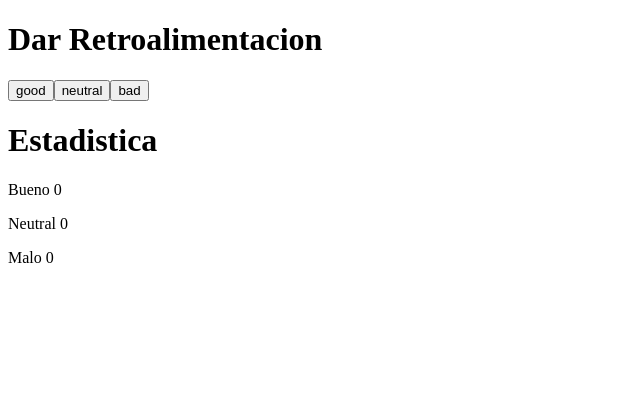
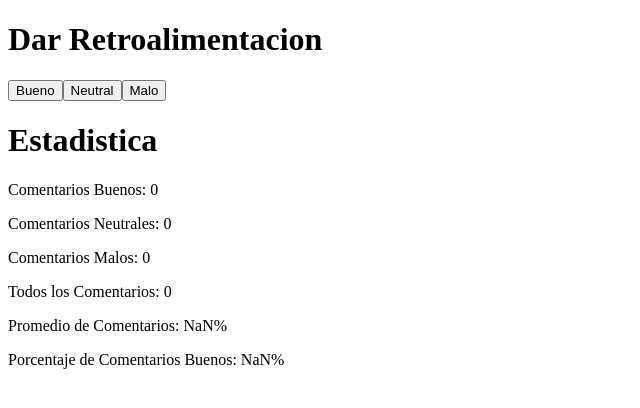
Before and after one commit to facusardi/desarrollo-we-practica, a React (Vite) app in the folder Part 1/Unicafe/: page / in a window 1280 px wide. Shown: the top 408 px of the page, without its empty margins (0-640 px from the left). Built offline with nearby package versions, Linux system fonts and the light colour scheme.

Commit message:
Ejercicio 1.7 Finalizado

```diff
--- a/Part 1/Unicafe/src/App.jsx
+++ b/Part 1/Unicafe/src/App.jsx
@@ -6,16 +6,22 @@ const App = () => {
   const [neutral, setNeutral] = useState(0)
   const [malo, setBad] = useState(0)
 
+  const getAll = () => bueno + neutral + malo
+  const getProm = () => (bueno - malo) / getAll()
+  const getDisparo = () => bueno*100/getAll()
   return (
     <div>
       <h1>Dar Retroalimentacion</h1>
-      <button onClick={() => setGood(bueno + 1)}>good</button>
-      <button onClick={() => setNeutral(neutral + 1)}>neutral</button>
-      <button onClick={() => setBad(malo + 1)}>bad</button>
+      <button onClick={() => setGood(bueno + 1)}>Bueno</button>
+      <button onClick={() => setNeutral(neutral + 1)}>Neutral</button>
+      <button onClick={() => setBad(malo + 1)}>Malo</button>
       <h1>Estadistica</h1>
-      <p>Bueno {bueno}</p>
-      <p>Neutral {neutral}</p>
-      <p>Malo {malo}</p>
+      <p>Comentarios Buenos: {bueno}</p>
+      <p>Comentarios Neutrales: {neutral}</p>
+      <p>Comentarios Malos: {malo}</p>
+      <p>Todos los Comentarios: {getAll()}</p>
+      <p>Promedio de Comentarios: {getProm()}%</p>
+      <p>Porcentaje de Comentarios Buenos: {getDisparo()}%</p>
     </div>
   )
 }
```
